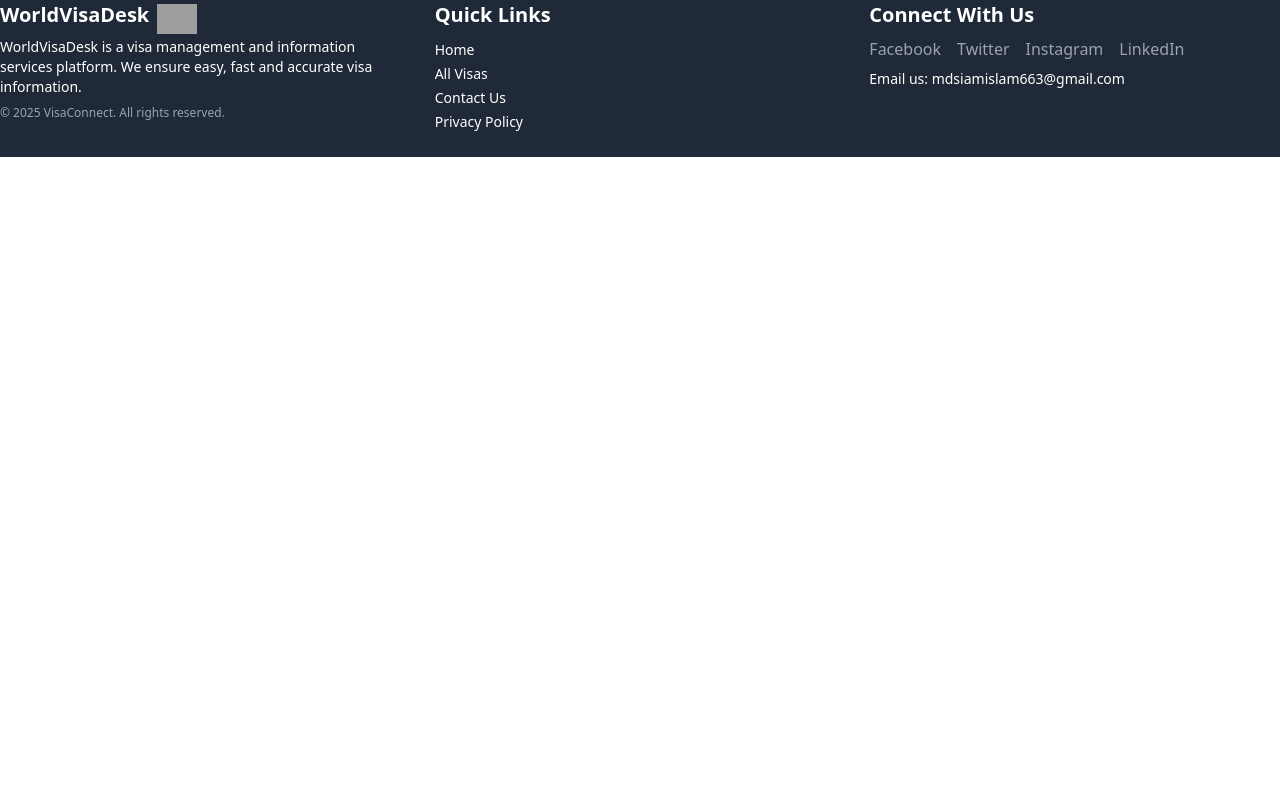
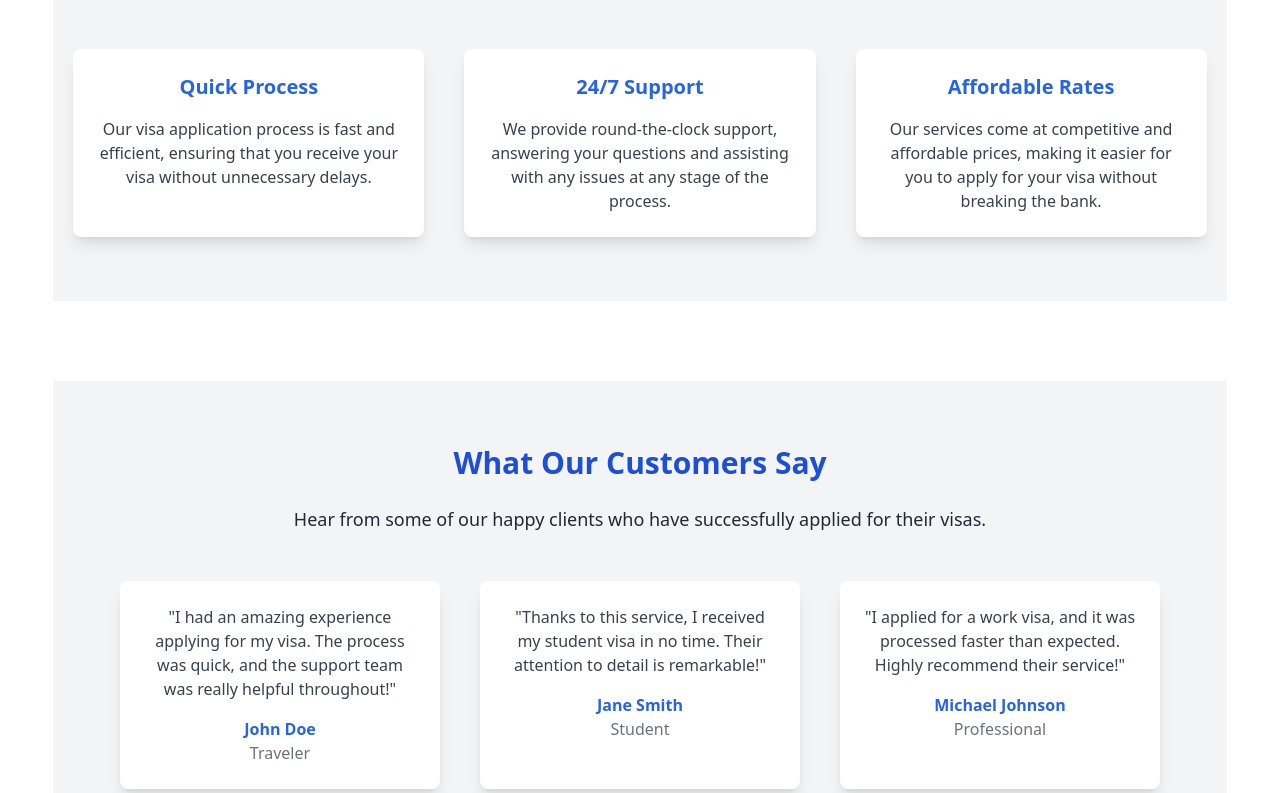
Before and after one commit to asifmahmud1047/Assignment-10, a React (Vite) app: page / in a window 1280 px wide. Shown: the part 1067-1860 px from the top of the page. Before the commit the page ends 1224 px from the top, so only its background shows below. Built offline with nearby package versions, Linux system fonts and the light colour scheme; no server answers; grey boxes are pictures that could not be loaded.

Commit message:
2 section added

```diff
--- a/src/Components/Homelayout/Homelayout.jsx
+++ b/src/Components/Homelayout/Homelayout.jsx
@@ -1,10 +1,14 @@
 import React from "react";
 import Banner from "../../Page/Banner/Banner";
+import VisaBenefits from "../../Page/VisaBenefits/VisaBenefits";
+import CustomerReviews from "../../Page/CustomerReviews/CustomerReviews.jsx";
 
 const Homelayout = () => {
   return (
     <div className="w-11/12 mx-auto my-32">
       <Banner></Banner>
+      <VisaBenefits></VisaBenefits>
+      <CustomerReviews></CustomerReviews>
     </div>
   );
 };
--- /dev/null
+++ b/src/Page/CustomerReviews/CustomerReviews.jsx
@@ -0,0 +1,44 @@
+const CustomerReviews = () => {
+  return (
+    <div className="customer-reviews py-16 px-5 bg-gray-100 my-20">
+      <div className="container mx-auto text-center">
+        <h2 className="text-3xl font-bold text-blue-700 mb-6">
+          What Our Customers Say
+        </h2>
+        <p className="text-lg mb-12">
+          Hear from some of our happy clients who have successfully applied for
+          their visas.
+        </p>
+
+        <div className="flex flex-wrap justify-center gap-10">
+          <div className="review-card bg-white p-6 shadow-lg rounded-lg w-80">
+            <p className="text-gray-700 mb-4">
+              "I had an amazing experience applying for my visa. The process was
+              quick, and the support team was really helpful throughout!"
+            </p>
+            <h4 className="font-semibold text-blue-600">John Doe</h4>
+            <p className="text-gray-500">Traveler</p>
+          </div>
+          <div className="review-card bg-white p-6 shadow-lg rounded-lg w-80">
+            <p className="text-gray-700 mb-4">
+              "Thanks to this service, I received my student visa in no time.
+              Their attention to detail is remarkable!"
+            </p>
+            <h4 className="font-semibold text-blue-600">Jane Smith</h4>
+            <p className="text-gray-500">Student</p>
+          </div>
+          <div className="review-card bg-white p-6 shadow-lg rounded-lg w-80">
+            <p className="text-gray-700 mb-4">
+              "I applied for a work visa, and it was processed faster than
+              expected. Highly recommend their service!"
+            </p>
+            <h4 className="font-semibold text-blue-600">Michael Johnson</h4>
+            <p className="text-gray-500">Professional</p>
+          </div>
+        </div>
+      </div>
+    </div>
+  );
+};
+
+export default CustomerReviews;
--- /dev/null
+++ b/src/Page/VisaBenefits/VisaBenefits.jsx
@@ -0,0 +1,44 @@
+const VisaBenefits = () => {
+  return (
+    <div className="visa-benefits py-16 px-5 bg-gray-100">
+      <div className="container mx-auto text-center">
+        <h2 className="text-3xl font-bold text-blue-700 mb-6">Visa Benefits</h2>
+        <p className="text-lg mb-12">
+          Explore the key benefits of applying for your visa through us.
+        </p>
+
+        <div className="grid grid-cols-1 md:grid-cols-3 gap-10">
+          <div className="benefit-card p-6 bg-white shadow-lg rounded-lg">
+            <h3 className="text-xl font-semibold text-blue-600 mb-4">
+              Quick Process
+            </h3>
+            <p className="text-gray-700">
+              Our visa application process is fast and efficient, ensuring that
+              you receive your visa without unnecessary delays.
+            </p>
+          </div>
+          <div className="benefit-card p-6 bg-white shadow-lg rounded-lg">
+            <h3 className="text-xl font-semibold text-blue-600 mb-4">
+              24/7 Support
+            </h3>
+            <p className="text-gray-700">
+              We provide round-the-clock support, answering your questions and
+              assisting with any issues at any stage of the process.
+            </p>
+          </div>
+          <div className="benefit-card p-6 bg-white shadow-lg rounded-lg">
+            <h3 className="text-xl font-semibold text-blue-600 mb-4">
+              Affordable Rates
+            </h3>
+            <p className="text-gray-700">
+              Our services come at competitive and affordable prices, making it
+              easier for you to apply for your visa without breaking the bank.
+            </p>
+          </div>
+        </div>
+      </div>
+    </div>
+  );
+};
+
+export default VisaBenefits;
```
